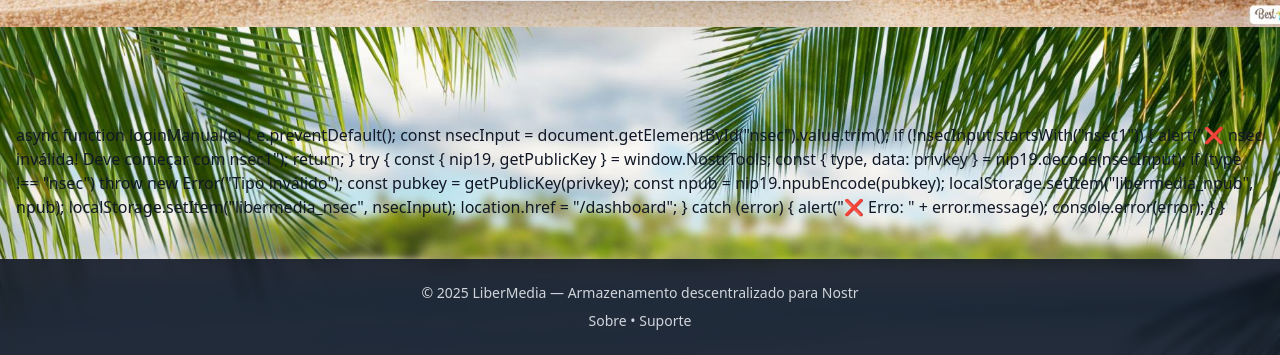
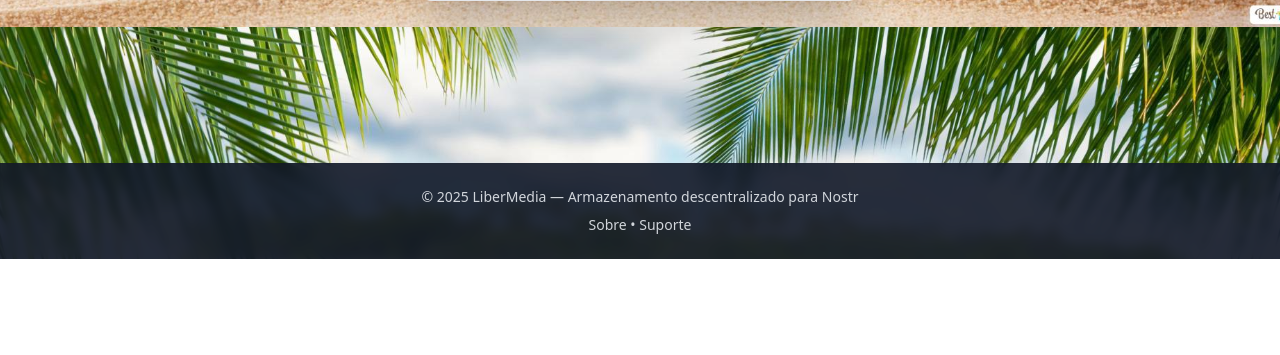
Before and after one commit to lucianocasalunga/libermedia, a Flask app: page /login in a window 1280 px wide. Shown: the part 773-1128 px from the top of the page. After the commit the page ends 1032 px from the top, so only its background shows below. Run offline with Flask 3, Linux system fonts and the light colour scheme; some libraries are stand-ins or nearby versions.

Commit message:
🎉 LOGIN COM NSEC FUNCIONANDO! Corrigido: geração chaves bech32, auto-criação usuário, service worker removido, função loginManual em <script>
🤖 Generated with [Claude Code](https://claude.com/claude-code)

Co-Authored-By: Claude <noreply@anthropic.com>

```diff
--- a/templates/base.html
+++ b/templates/base.html
@@ -180,16 +180,16 @@
 
 </body>
 
-<!-- PWA Service Worker Registration -->
-<script>
-if ('serviceWorker' in navigator) {
-  window.addEventListener('load', () => {
-    navigator.serviceWorker.register('/static/service-worker.js')
-      .then(reg => console.log('✅ Service Worker registrado!', reg))
-      .catch(err => console.log('❌ Erro ao registrar SW:', err));
-  });
-}
-</script>
+<!-- DISABLED <!-- PWA Service Worker Registration -->
+<!-- DISABLED <script>
+<!-- DISABLED if ('serviceWorker' in navigator) {
+<!-- DISABLED   window.addEventListener('load', () => {
+<!-- DISABLED     navigator.serviceWorker.register('/static/service-worker.js')
+<!-- DISABLED       .then(reg => console.log('✅ Service Worker registrado!', reg))
+<!-- DISABLED       .catch(err => console.log('❌ Erro ao registrar SW:', err));
+<!-- DISABLED   });
+<!-- DISABLED }
+<!-- DISABLED </script> -->
 
 </body>
 </html>
--- a/templates/login.html
+++ b/templates/login.html
@@ -30,7 +30,7 @@
       <!-- Login manual (nsec) -->
       <form onsubmit="loginManual(event)" class="space-y-4">
         <input
-          type="password"
+          type="text"
           id="nsec"
           placeholder="Sua nsec (chave privada)"
           class="w-full p-4 border border-gray-300 dark:border-gray-600 rounded-xl bg-white dark:bg-gray-900 text-gray-900 dark:text-white"
@@ -49,22 +49,56 @@
 
   </div>
 </div>
+<script>
 
 async function loginManual(e) {
   e.preventDefault();
+  console.log('=== LOGIN MANUAL DEBUG ===');
+  console.log('Function called');
+
   const nsecInput = document.getElementById("nsec").value.trim();
-  if (!nsecInput.startsWith("nsec1")) { alert("❌ nsec inválida! Deve começar com nsec1"); return; }
+  console.log('nsec input value:', nsecInput);
+  console.log('nsec length:', nsecInput.length);
+  console.log('nsec first 10 chars:', nsecInput.substring(0, 10));
+  console.log('nsec last 10 chars:', nsecInput.substring(nsecInput.length - 10));
+
+  if (!nsecInput.startsWith("nsec1")) {
+    console.error('Validation failed: nsec does not start with "nsec1"');
+    alert("❌ nsec inválida! Deve começar com nsec1");
+    return;
+  }
+
   try {
+    console.log('Attempting to decode nsec...');
     const { nip19, getPublicKey } = window.NostrTools;
     const { type, data: privkey } = nip19.decode(nsecInput);
+    console.log('Decoded type:', type);
+    console.log('Decoded privkey:', privkey);
+
     if (type !== "nsec") throw new Error("Tipo inválido");
+
     const pubkey = getPublicKey(privkey);
+    console.log('Generated pubkey:', pubkey);
+
     const npub = nip19.npubEncode(pubkey);
+    console.log('Encoded npub:', npub);
+
     localStorage.setItem("libermedia_npub", npub);
     localStorage.setItem("libermedia_nsec", nsecInput);
+    console.log('Saved to localStorage successfully');
+    console.log('=========================');
+
     location.href = "/dashboard";
-  } catch (error) { alert("❌ Erro: " + error.message); console.error(error); }
+  } catch (error) {
+    console.error('=== LOGIN ERROR ===');
+    console.error('Error message:', error.message);
+    console.error('Error stack:', error.stack);
+    console.error('Full error:', error);
+    console.error('===================');
+    alert("❌ Erro: " + error.message);
+  }
 }
+</script>
 <script src="https://cdn.jsdelivr.net/npm/nostr-tools@2.3.0/lib/nostr.bundle.js"></script>
 
 <script>
@@ -131,23 +165,6 @@ async function loginNIP07() {
     alert('❌ Erro ao conectar com extensão: ' + error.message);
   }
 }
-
-// LOGIN MANUAL (nsec)
-async function loginManual(e) {
-  e.preventDefault();
-  const nsecInput = document.getElementById("nsec").value.trim();
-  if (!nsecInput.startsWith("nsec1")) { alert("❌ nsec inválida! Deve começar com nsec1"); return; }
-  try {
-    const { nip19, getPublicKey } = window.NostrTools;
-    const { type, data: privkey } = nip19.decode(nsecInput);
-    if (type !== "nsec") throw new Error("Tipo inválido");
-    const pubkey = getPublicKey(privkey);
-    const npub = nip19.npubEncode(pubkey);
-    localStorage.setItem("libermedia_npub", npub);
-    localStorage.setItem("libermedia_nsec", nsecInput);
-    location.href = "/dashboard";
-  } catch (error) { alert("❌ Erro: " + error.message); console.error(error); }
-}
 </script>
 
 {% endblock %}
```
Also changed, not shown: templates/cadastro.html (+19 -8 lines).
